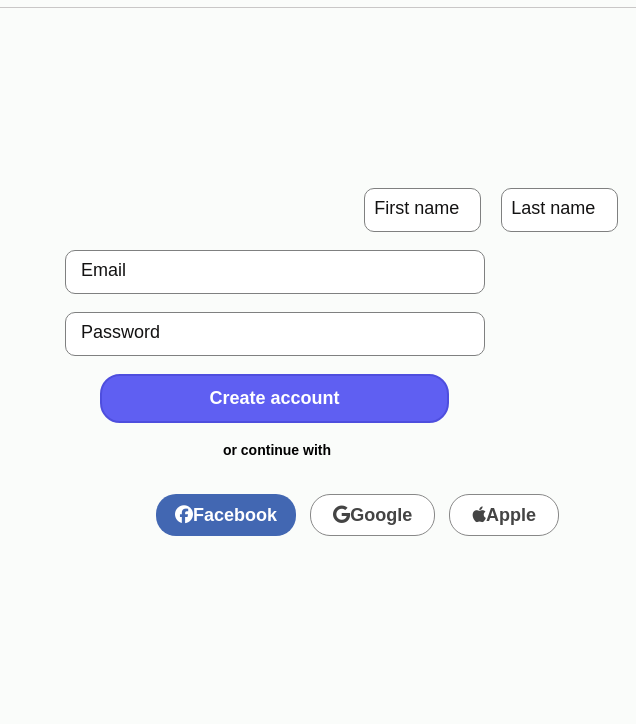
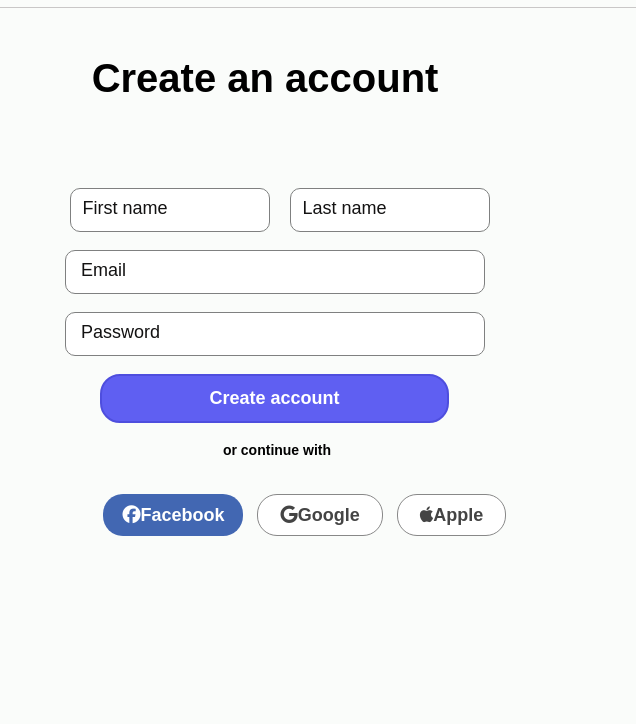
Before and after one commit to Tomukas10/price-com-website, a plain HTML site: page MainPage/RegisterPage/register.html in a window 1280 px wide. Shown: the part 76-800 px from the top of the page, 644-1280 px from the left. Drawn offline with Linux system fonts and the light colour scheme.

Commit message:
regsiter page fix

```diff
--- a/MainPage/RegisterPage/register.css
+++ b/MainPage/RegisterPage/register.css
@@ -71,7 +71,7 @@ body{
     line-height: 40px;
     border-radius: 10%;
     float: right;
-    margin-right: 300px;
+    margin-right: 15%;
     margin-top: 50px;
 
 
@@ -80,11 +80,12 @@ body{
 /*********** USERNAME BOXES ********/
 
 .first-name-container{
-    float: center;
-    text-align: center;
+
     margin-top: 180px;
-    margin-left: 1000px;
+    margin-right: 4.2%;
 	display: flex;
+	justify-content: center;
+	align-items: center;
 
 }
 
@@ -349,7 +350,7 @@ body{
 }
 
 .continueFacebook{
-   margin-left: 160px;
+   margin-left: 17%;
     color:white;
     font-size: 18px;
     font-weight: 700;
```
